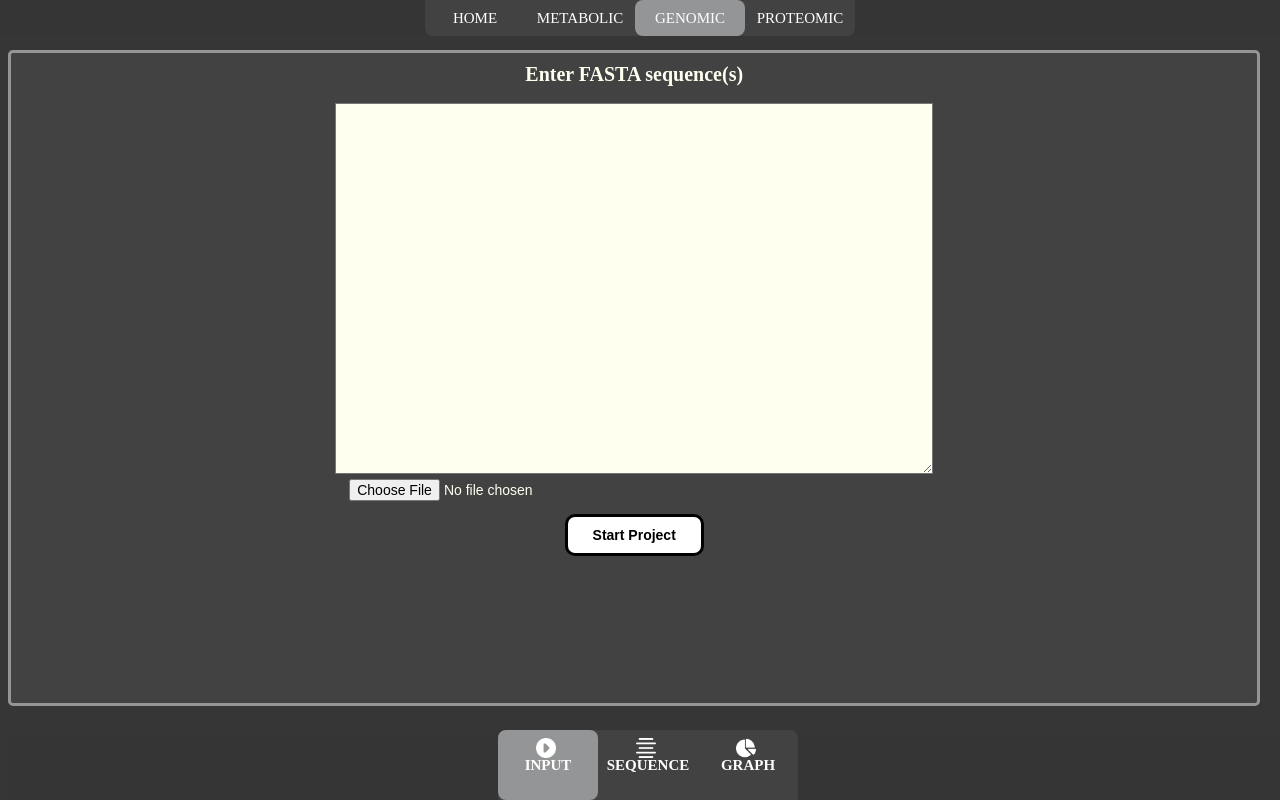
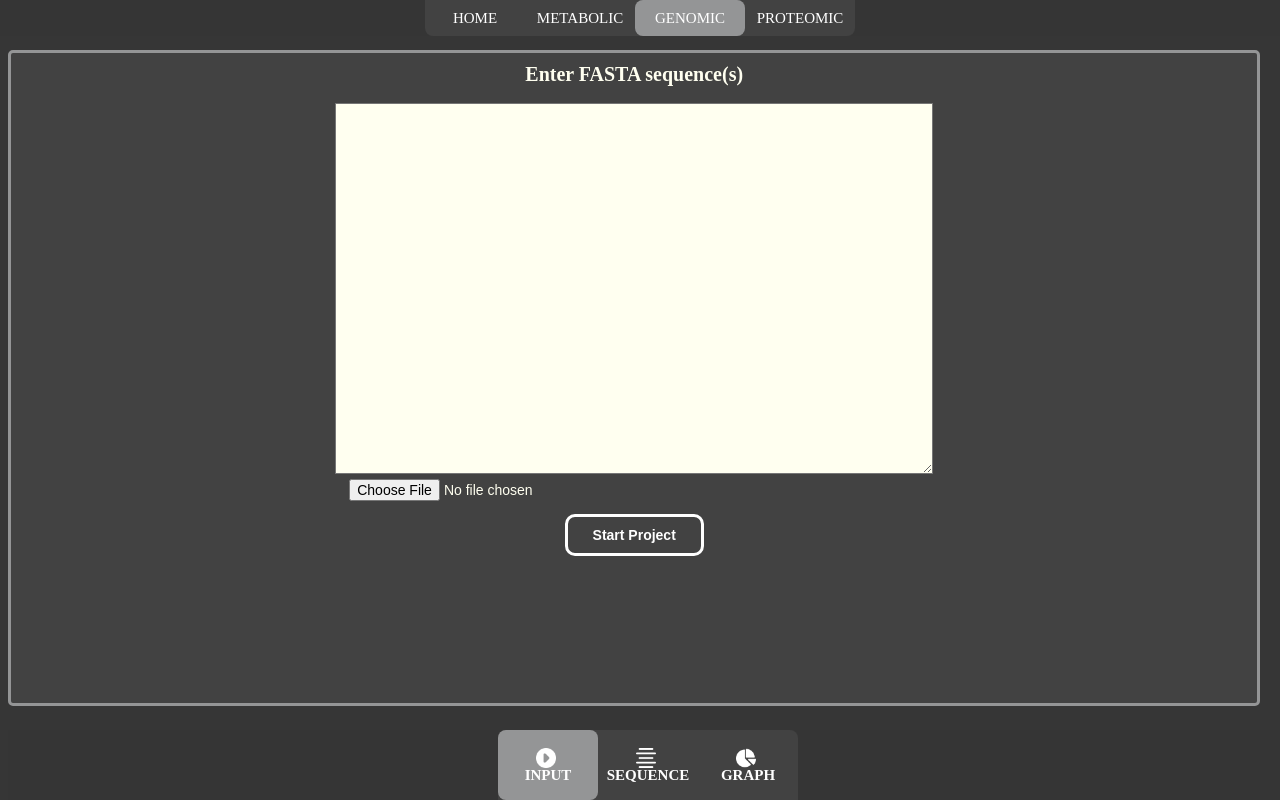
Before and after one commit to Valentin-Gonay/Genomic-analysis-tool-GLOG, a website: page Web/index_genomic.html in a window 1280 px wide. Drawn offline with nearby package versions, Linux system fonts and the light colour scheme; no server answers; a web font is replaced by a local one.

Commit message:
update_menu&button

```diff
--- a/Web/css/bot_menu.css
+++ b/Web/css/bot_menu.css
@@ -12,6 +12,10 @@
   width: 300px;
 	height: 70px;
   border-radius: 8px 8px 0px 0px;
+}
+
+.menu_bot {
+	margin-top: 10px ;
 }
 
 .icon {
--- a/Web/css/genomic/input_window.css
+++ b/Web/css/genomic/input_window.css
@@ -36,13 +36,17 @@ textarea {
 }
 
 .formblock_all button {
-    background-color: #fff;
-    border: 3px solid #000;
-    color: #000;
+    background-color: rgba(255, 255, 255, 0);
+    border: 3px solid white;
+    color: white;
     padding: 10px 25px;
     border-radius: 10px;
     font-size: 14px;
     font-weight: bold;
+}
+
+.formblock_all button:hover {
+    background-color: #949596;
 }
 
 #avatar{
--- a/Web/index_genomic.html
+++ b/Web/index_genomic.html
@@ -104,15 +104,15 @@
 
     <div id = bot_menu>
         <nav id="nav_bot">
-            <b href="#" id="menu_input">
+            <b href="#" class="menu_bot" id="menu_input">
                 <img class="icon" src="figures/play-button.png" alt="icone">
                 INPUT
             </b>
-            <b href="#" id="menu_sequence">
+            <b href="#" class="menu_bot" id="menu_sequence">
                 <img class="icon" src="figures/align.png" alt="icone">
                 SEQUENCE
             </b>
-            <b href="#" id="menu_graph">
+            <b href="#" class="menu_bot" id="menu_graph">
                 <img class="icon" src="figures/pie-chart.png" alt="icone">
                 GRAPH
             </b>
```
